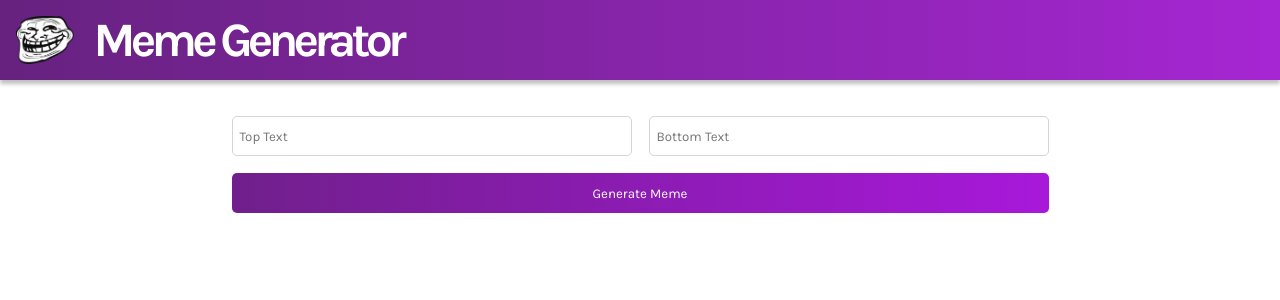
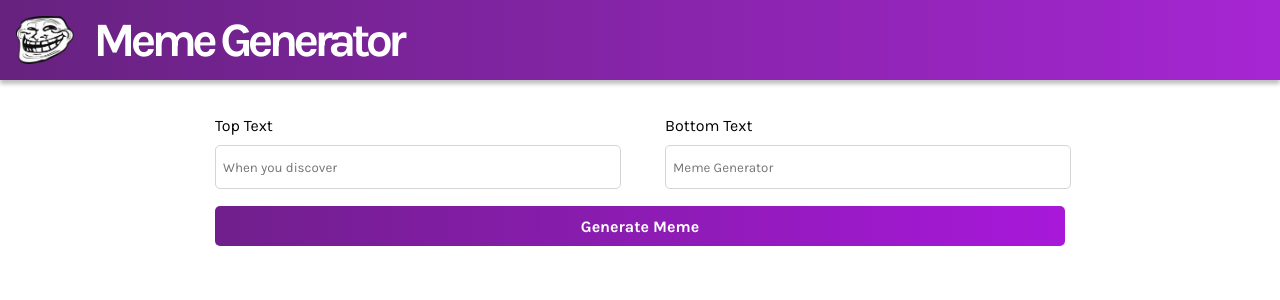
Before and after one commit to JustinTan-1/discordX, a React (Vite) app: page /meme in a window 1280 px wide. Shown: the top 300 px of the page. Built offline with nearby package versions, Linux system fonts and the light colour scheme.

Commit message:
Improved accesibility and styling for main page

```diff
--- a/src/components/Meme.jsx
+++ b/src/components/Meme.jsx
@@ -4,11 +4,15 @@ export default function Meme() {
     return (
         <main>
             <form className="form">
+                <label> Top Text
                 <input type="text"
-                className="form--input" placeholder="Top Text"/>
+                className="form--input" placeholder="When you discover"/>
+                </label>
+                <label> Bottom Text
                 <input type="text"
                 className="form--input"
-                placeholder="Bottom Text"/>
+                placeholder="Meme Generator"/>
+                </label>
                 <button className="form--button">Generate Meme</button>
             </form>
         </main>
--- a/src/index.css
+++ b/src/index.css
@@ -37,9 +37,9 @@ main {
 
 .form {
     display: grid;
-    grid-template-rows: 5vh 5vh;
+    grid-template-rows: 5vh 5vh 5vh;
     grid-template-columns: 50vh 50vh;
-    gap: 17px
+    gap: 50px
 }
 
 .form--button{
@@ -50,11 +50,21 @@ main {
     color: white;
     border: none;
     cursor: pointer;
+    font-weight: bold;
+    font-size: 1rem;
 }
 
+.form > label {
+    font-family: 'Karla';
+}
+
+
 .form--input{
+    min-width: 100%;
+    min-height: 5vh;
     font-family: 'Karla';
     border-radius: 5px;
     border: 1px solid #D5D4D8;
     text-indent: 5px;
+    margin-top: 10px;
 }
```
